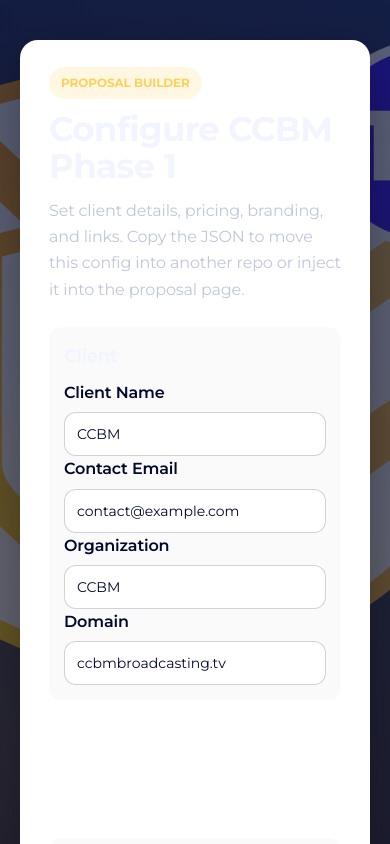
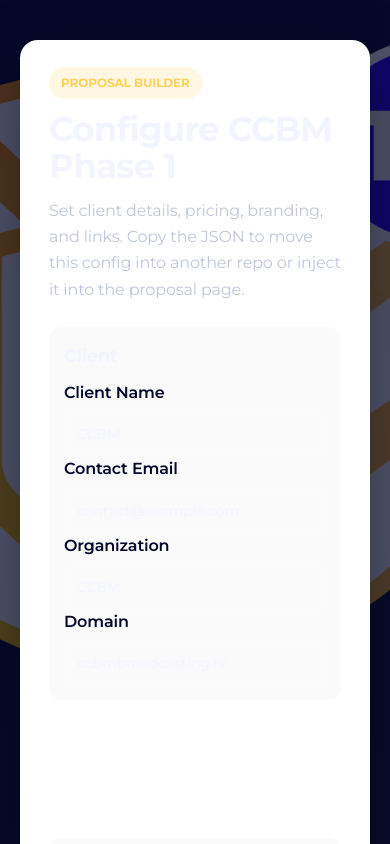
Before and after one commit to Revvitapps/ccbmtv, a Next.js app: page /admin in a window 390 px wide. Shown: the top 844 px of the page. Built offline with nearby package versions, Linux system fonts and the light colour scheme.

Commit message:
style: apply dark palette to mobile sign area

```diff
--- a/app/globals.css
+++ b/app/globals.css
@@ -618,6 +618,51 @@ textarea:focus {
   margin: 0;
   white-space: pre-wrap;
 }
+
+@media (max-width: 768px) {
+  body {
+    background: linear-gradient(135deg, #03082b 0%, #0b0f2e 50%, #0e0158 100%);
+    color: #f2f4ff;
+  }
+
+  .card,
+  .sign-card,
+  .legal-card {
+    background: rgba(255, 255, 255, 0.06);
+    border-color: rgba(255, 255, 255, 0.14);
+    color: #f2f4ff;
+  }
+
+  .sign-card h2,
+  .sign-card .intro,
+  .sign-card label span,
+  .sign-card .muted,
+  .sign-card .legal-note,
+  .legal-card h2,
+  .legal-card .eyebrow,
+  .legal-card li {
+    color: #f2f4ff;
+  }
+
+  input,
+  textarea {
+    background: rgba(255, 255, 255, 0.08);
+    border-color: rgba(255, 255, 255, 0.2);
+    color: #f2f4ff;
+  }
+
+  input::placeholder,
+  textarea::placeholder {
+    color: rgba(242, 244, 255, 0.6);
+  }
+
+  input:focus,
+  textarea:focus {
+    outline: 2px solid rgba(255, 209, 92, 0.42);
+    border-color: rgba(255, 209, 92, 0.55);
+    box-shadow: 0 0 0 3px rgba(255, 209, 92, 0.16), 0 8px 20px rgba(0, 0, 0, 0.18);
+  }
+}
 .button-primary {
   background: linear-gradient(130deg, #ffd15c 0%, #ffca22 100%);
   color: var(--navy);
```
